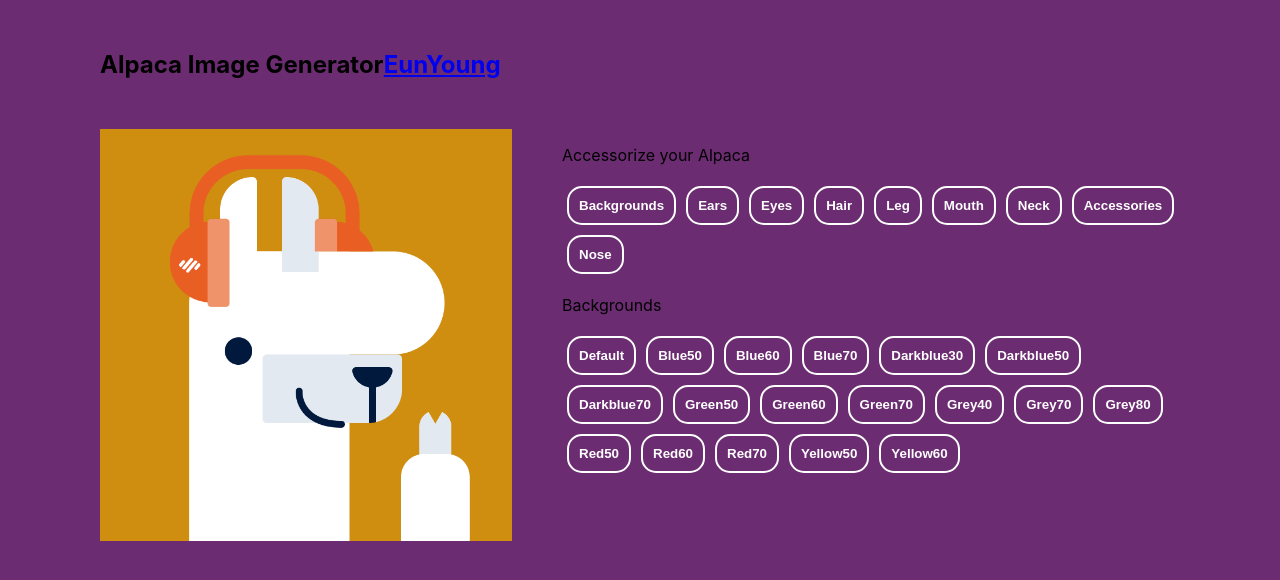
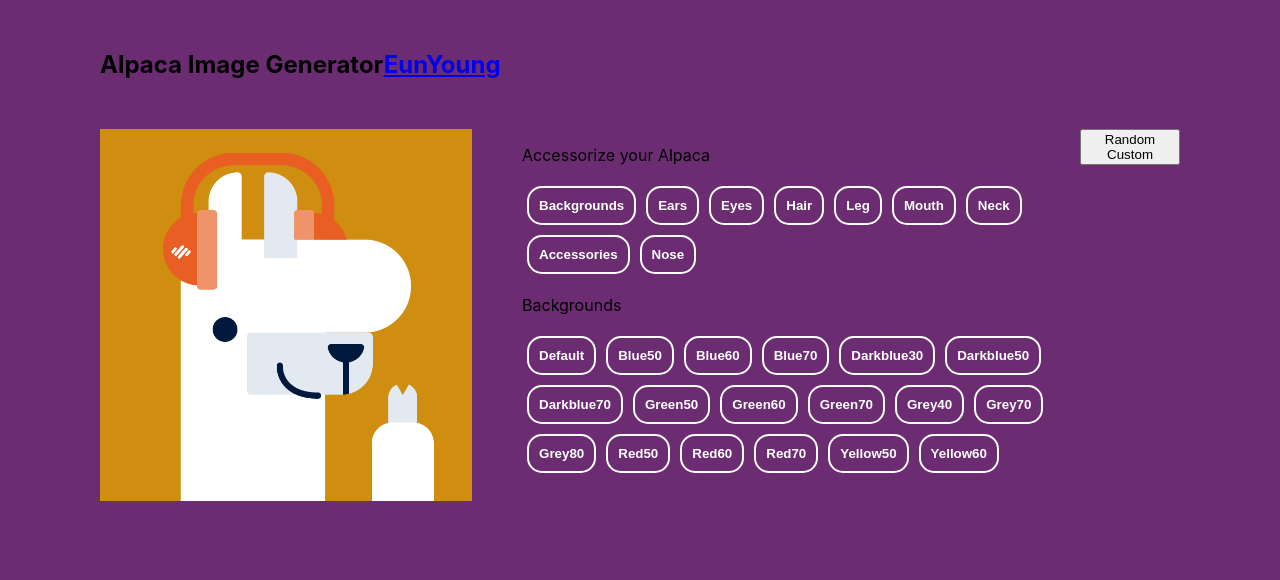
Before and after one commit to euNung24/Alpaca-image-generator-nung, a React (Create React App) app: page / in a window 1280 px wide. Shown: the top 580 px of the page. Built offline with nearby package versions, Linux system fonts and the light colour scheme.

Commit message:
Add random custom

```diff
--- a/src/components/Alpaca.jsx
+++ b/src/components/Alpaca.jsx
@@ -1,6 +1,7 @@
 import React, { useEffect, useState } from 'react';
 import { alpacaConfig } from '../AlpacaConfig';
 import getImage from '../utils/getImage';
+import randomize from '../utils/randomize';
 import AlpacaArt from './AlpacaArt';
 import Button from './Button';
 import Control from './Control';
@@ -96,6 +97,57 @@ const Alpaca = () => {
     accessories, bg, ears, eyes, hair, leg, mouth, neck, nose
   }
 
+  const setRandomize = () => {
+    const configClone = [...config]
+    const featureId = configClone.map(cfg => cfg.id);
+    const itemId = configClone.map(cgf => cgf.items.length);
+    console.log(featureId, itemId);
+    const getRandomItemId = itemId.map(id=> randomize(id));
+    configClone.forEach(cfg => cfg.selected = false);
+    configClone.forEach(cfg => cfg.items.forEach(item => item.selected = false));
+    configClone.forEach(cfg => cfg.items[getRandomItemId[cfg.id]].selected = true);
+    setConfig(configClone);
+    console.log(getRandomItemId);
+
+    configClone.map(cfg => {
+      const dir = cfg.dir;
+      const fileName = cfg.items[getRandomItemId[cfg.id]].fileName;
+      getImage(dir, fileName, image => {
+        switch(dir) {
+          case 'backgrounds':
+            setBg(image)
+            break
+          case 'accessories':
+            setAccessories(image)
+            break
+          case 'ears':
+            setEars(image)
+            break
+          case 'eyes':
+            setEyes(image)
+            break
+          case 'hair':
+            setHair(image)
+            break
+          case 'leg':
+            setLeg(image)
+            break
+          case 'mouth':
+            setMouth(image)
+            break
+          case 'neck':
+            setNeck(image)
+            break
+          case 'nose':
+            setNose(image)
+            break
+          default:
+            break
+        }
+      })
+    })
+  }
+
   return (
     <div>
       <Header />
@@ -111,6 +163,9 @@ const Alpaca = () => {
           <br/>
           <Button key={feature.id} feature={feature} changeImage={changeImage}/>
         </div>
+        <div>
+          <button onClick={setRandomize}>Random Custom</button>
+        </div>
       </div>
     </div>
   );
--- /dev/null
+++ b/src/utils/randomize.js
@@ -0,0 +1,6 @@
+const randomize = (num) => {
+  const id = Math.floor(Math.random() * num);
+  return id;
+};
+
+export default randomize;
```
